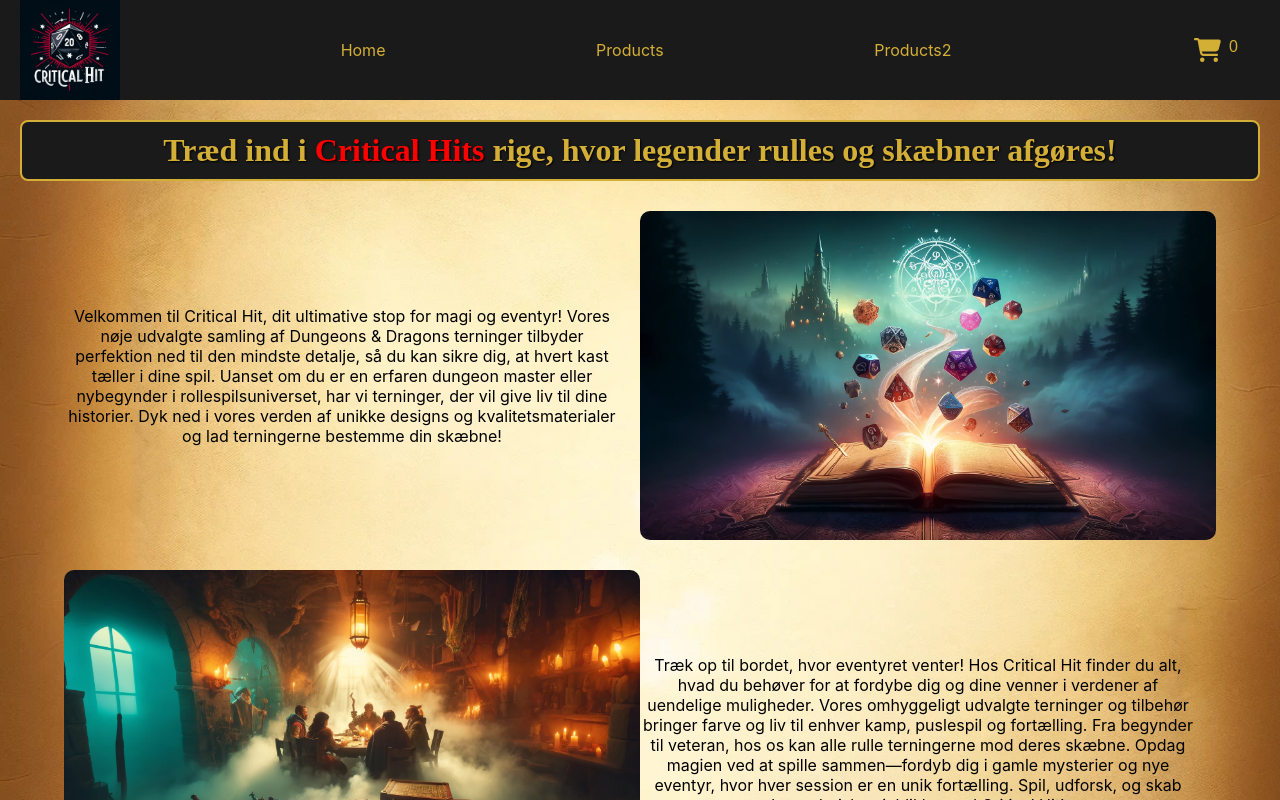
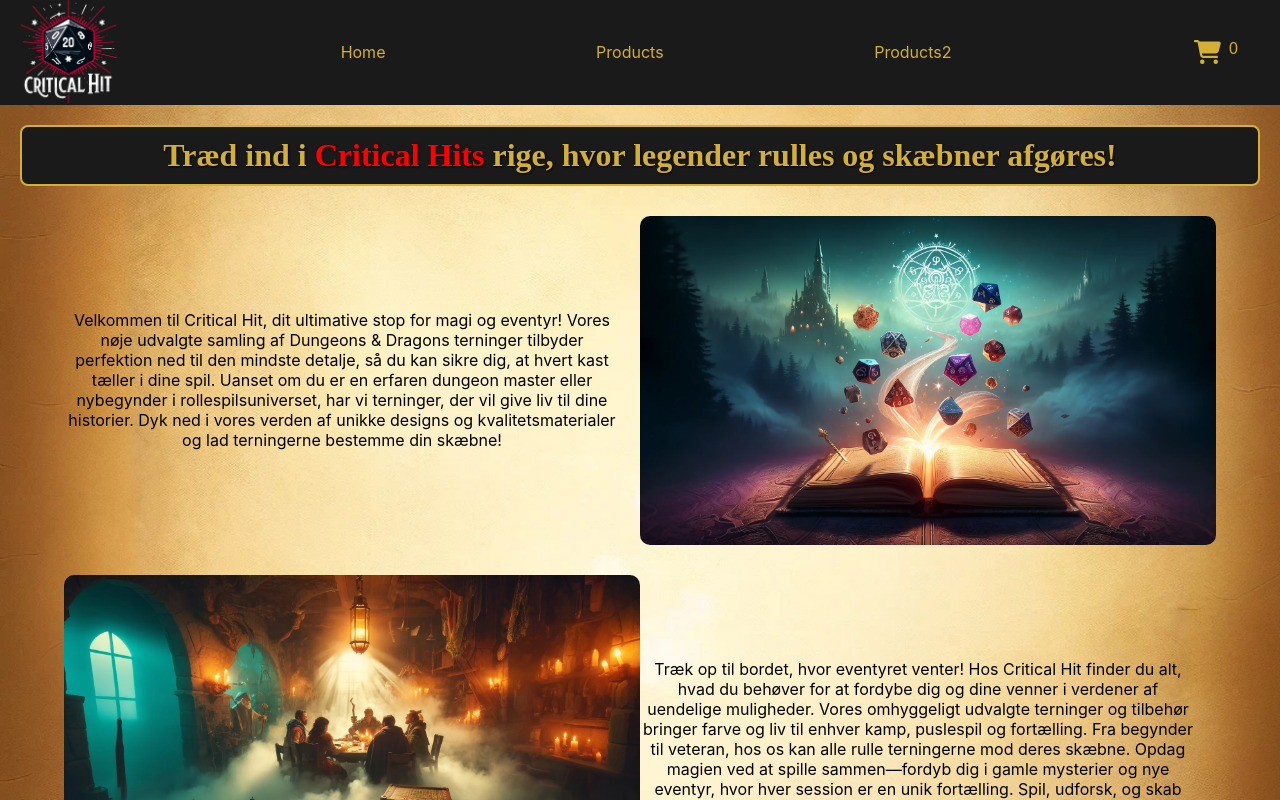
Before and after one commit to emil485h/lemonade-shop, a React (Create React App) app: page / in a window 1280 px wide. Shown: the top 800 px of the page. Built offline with nearby package versions, Linux system fonts and the light colour scheme.

Commit message:
Logo-fixed

```diff
--- a/src/components/Header/Header.js
+++ b/src/components/Header/Header.js
@@ -9,7 +9,7 @@ const Header = ({ onCartClick, cartItemCount }) => {
   return (
     <header>
       <div className="header-content">
-        <img className="logo" src="Critical-Hit-Logo.webp" />
+        <img className="logo" src="critical.png" />
 
         <nav>
           <Link to="/">Home</Link>
```
Also changed, not shown: public/critical.png (added).
